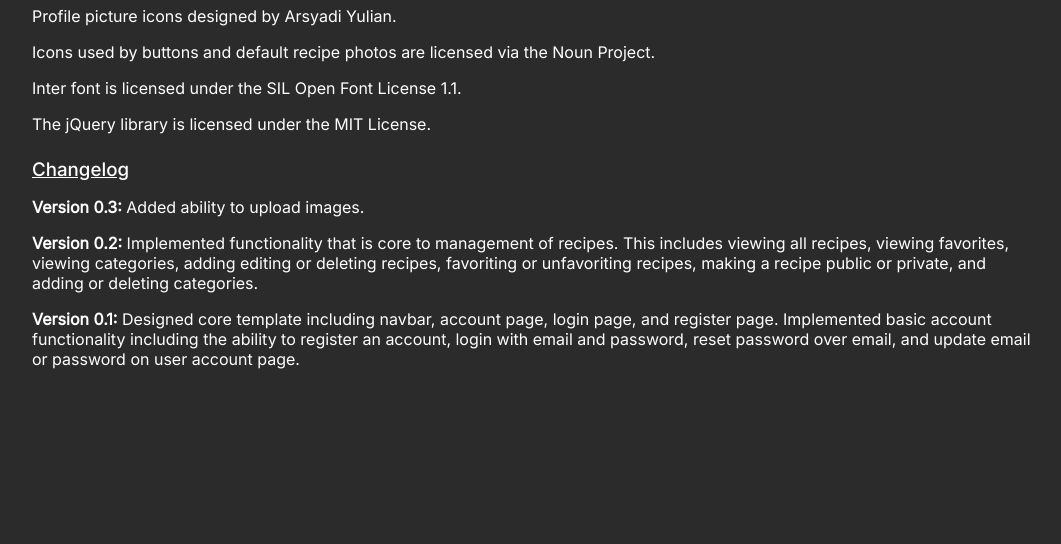
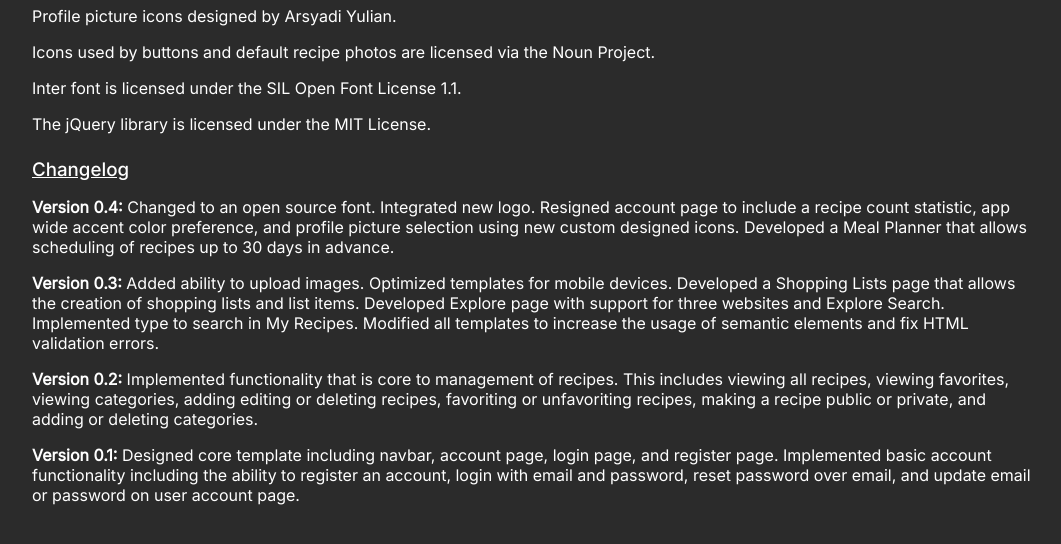
Before and after one commit to alexbates/Tamari, a Flask app: page /about in a window 1280 px wide. Shown: the part 238-782 px from the top of the page, without its empty margins (108-1169 px from the left). Run offline with Flask 3, Linux system fonts and the light colour scheme; the visitor is signed in with stand-in values (Sample User, id 1); data comes from the database, SQL or seed files in the repository; some libraries are stand-ins or nearby versions.

Commit message:
Automatic addition of default Miscellaneous shopping list at the time of account creation, added most recent version history on About page

```diff
--- a/app/routes.py
+++ b/app/routes.py
@@ -1356,6 +1356,16 @@ def register():
                     hex_valid = 1
             new_cat = Category(hex_id=hex_string, label=cat, user=user)
             db.session.add(new_cat)
+        lists = ['Miscellaneous']
+        for list in lists:
+            hex_valid2 = 0
+            while hex_valid2 == 0:
+                hex_string2 = secrets.token_hex(4)
+                hex_exist2 = Shoplist.query.filter_by(hex_id=hex_string2).first()
+                if hex_exist2 is None:
+                    hex_valid2 = 1
+            new_list = Shoplist(hex_id=hex_string2, label=list, user=user)
+            db.session.add(new_list)
         db.session.commit()
         flash('You have been registerd! Please sign in.')
         return redirect(url_for('login'))
--- a/app/templates/about.html
+++ b/app/templates/about.html
@@ -17,7 +17,8 @@
 		<p>Inter font is licensed under the SIL Open Font License 1.1.</p>
 		<p>The jQuery library is licensed under the MIT License.</p>
 		<h3>Changelog</h3>
-		<p><b>Version 0.3:</b> Added ability to upload images.</p>
+		<p><b>Version 0.4:</b> Changed to an open source font. Integrated new logo. Resigned account page to include a recipe count statistic, app wide accent color preference, and profile picture selection using new custom designed icons. Developed a Meal Planner that allows scheduling of recipes up to 30 days in advance.</p>
+		<p><b>Version 0.3:</b> Added ability to upload images. Optimized templates for mobile devices. Developed a Shopping Lists page that allows the creation of shopping lists and list items. Developed Explore page with support for three websites and Explore Search. Implemented type to search in My Recipes. Modified all templates to increase the usage of semantic elements and fix HTML validation errors.</p>
 		<p><b>Version 0.2:</b> Implemented functionality that is core to management of recipes. This includes viewing all recipes, viewing favorites, viewing categories, adding editing or deleting recipes, favoriting or unfavoriting recipes, making a recipe public or private, and adding or deleting categories.</p>
 		<p><b>Version 0.1:</b> Designed core template including navbar, account page, login page, and register page. Implemented basic account functionality including the ability to register an account, login with email and password, reset password over email, and update email or password on user account page.</p>
 	</div>
```
